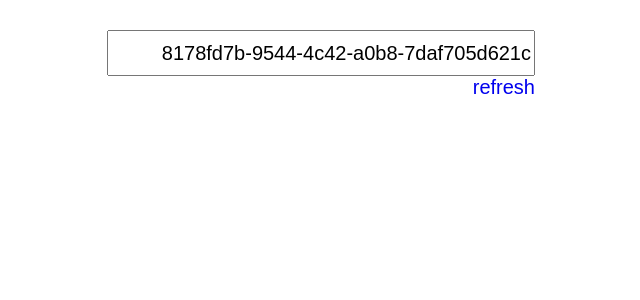
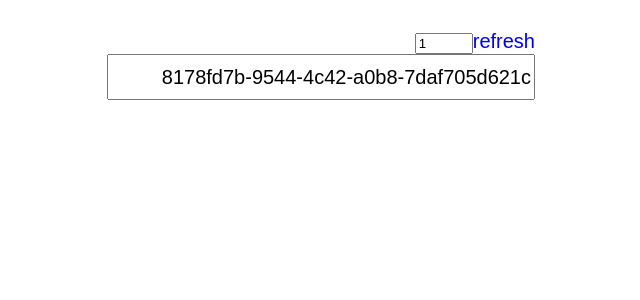
Before and after one commit to jamesp-kelly/quick-uuid, a React (Create React App) app: page / in a window 1280 px wide. Shown: the top 300 px of the page, without its empty margins (319-959 px from the left). Built offline with nearby package versions, Linux system fonts and the light colour scheme.

Commit message:
multiple

```diff
--- a/src/App.js
+++ b/src/App.js
@@ -4,25 +4,52 @@ import { v4 } from 'uuid';
 class App extends Component {
   constructor(props) {
     super(props);
+
+    this.state = {
+      numberUUIDs: 1
+    };
+
+    this.textInputs = [];
+
     this.selectInput = this.selectInput.bind(this);
+    this.numChanged = this.numChanged.bind(this);
   }
-  selectInput() {
-    this.textInput.select();
+  selectInput(index) {
+    this.textInputs[index].select();
+  }
+
+  numChanged(e) {
+    this.setState({
+      numberUUIDs: e.target.value
+    })
   }
 
   render() {
+    const mapArray = new Array(parseInt(this.state.numberUUIDs, 10)).fill("");
     return (
       <div id="form-wrapper">
-        <input
-          type="text"
-          value={v4()}
-          spellCheck="false"
-          readOnly="true"
-          ref={(input) => {this.textInput = input; }}
-          onClick={this.selectInput}  />
-        <div>
+         <div>
+          <input
+            className="uuid-num"
+            type="number"
+            value={this.state.numberUUIDs}
+            onChange={this.numChanged}
+          />
           <a href="/">refresh</a>
         </div>
+
+        {
+          mapArray.map((item, idx) => {
+            return <input
+              type="text"
+              className="uuid-result"
+              value={v4()}
+              spellCheck="false"
+              readOnly="true"
+              ref={(input) => {this.textInputs[idx] = input; }}
+              onClick={() => { this.selectInput(idx) }}  />
+          })
+        }
       </div>
     )
   }
--- a/src/index.css
+++ b/src/index.css
@@ -18,13 +18,20 @@ body {
   align-items: flex-end;
 }
 
-input {
-  width: 420px;
+input[type="text"] {
   height: 40px;
   font-size: 20px;
   text-align: right;
 }
 
+input.uuid-result {
+  width: 420px;
+}
+
+input.uuid-num {
+  width: 50px;
+}
+
 a {
   text-decoration: none;
 }
```
